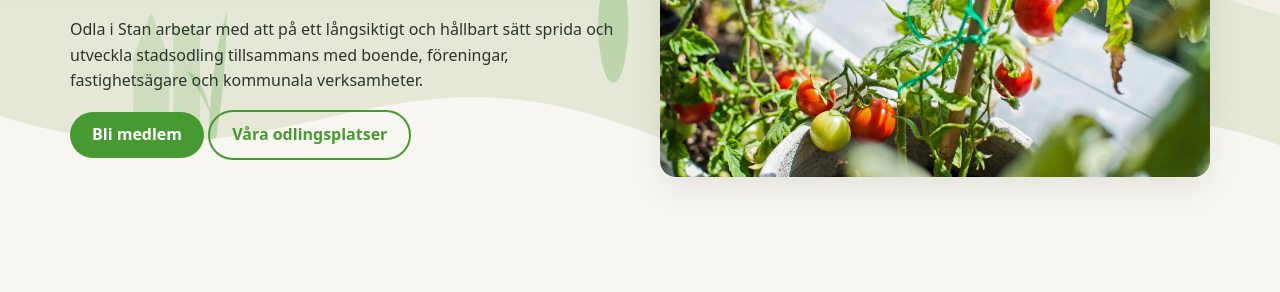
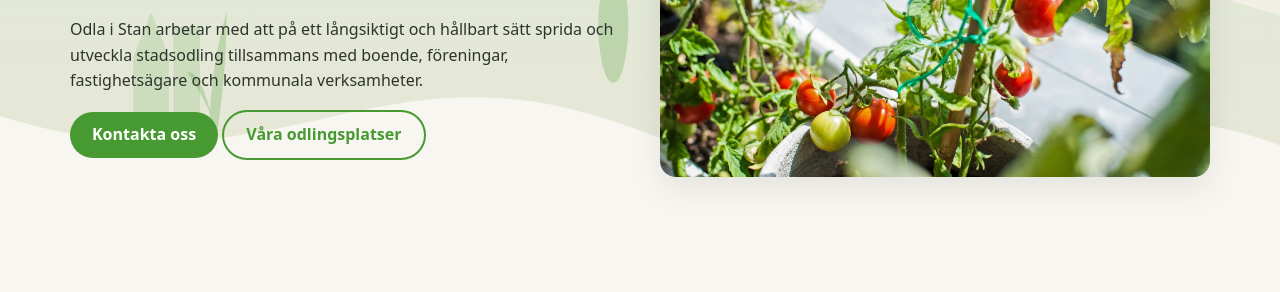
Before and after one commit to AndreasSyren/oismalmo, a Jekyll site: the page built from index.html, in a window 1280 px wide and 1353 px high. Shown: the part 350-642 px from the top of the window. Built offline with Jekyll 4.4.1, drawn with Linux system fonts in a browser that asks for light colours.

Commit message:
Update index.html

```diff
--- a/index.html
+++ b/index.html
@@ -12,7 +12,7 @@ title: Startsida – Odla i Stan
         Odla i Stan arbetar med att på ett långsiktigt och hållbart sätt sprida och utveckla stadsodling tillsammans med boende, föreningar, fastighetsägare och kommunala verksamheter.
       </p>
       <div class="hero-actions">
-        <a href="{{ '#' | relative_url }}" class="btn btn-primary">Bli medlem</a>
+        <a href="{{ '#' | relative_url }}" class="btn btn-primary">Kontakta oss</a>
         <a href="{{ '/odlingsplatser/' | relative_url }}" class="btn btn-outline">Våra odlingsplatser</a>
       </div>
     </div>
```
